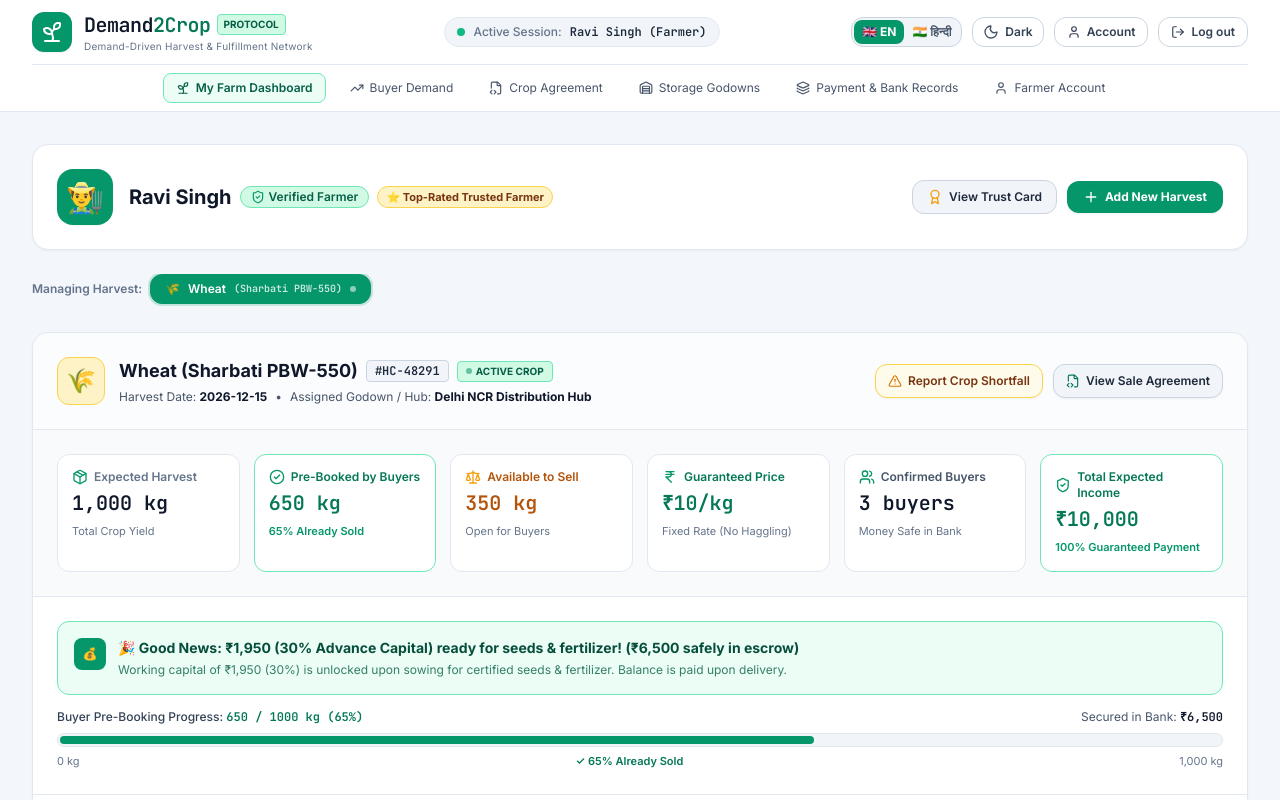
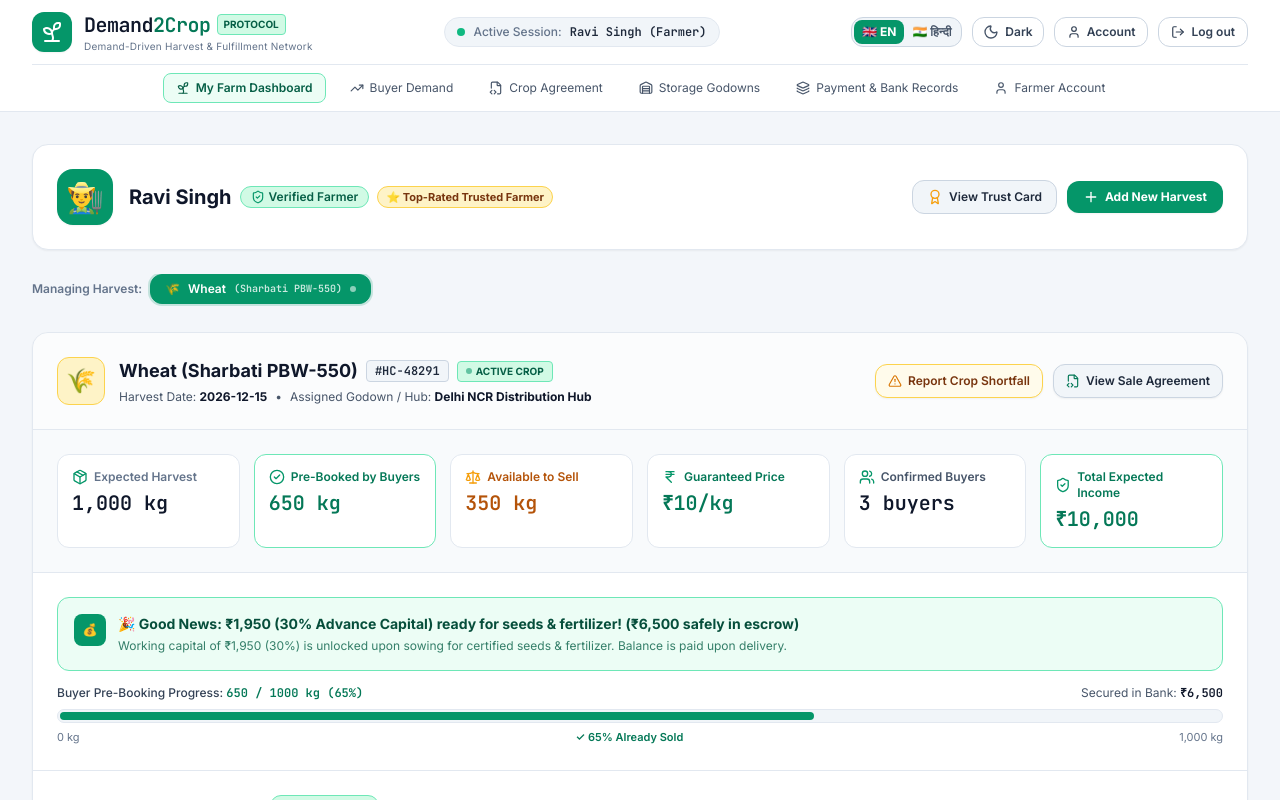
Before and after one commit to madhavgairola/Demand2Crop, a React (Vite) app: page / in a window 1280 px wide. Both pictures are taken after a click on the button "Explore App". Shown: the top 800 px of the page. Built offline with nearby package versions, Linux system fonts and the light colour scheme.

Commit message:
Remove icons from crop lifecycle steps and remove subtext from key metrics cards

```diff
--- a/src/components/farmer/FarmerDashboard.tsx
+++ b/src/components/farmer/FarmerDashboard.tsx
@@ -48,21 +48,6 @@ const STAGE_ORDER: LifecycleStage[] = [
   'DELIVERED',
   'SETTLED'
 ];
-
-const STAGE_ICONS: Record<LifecycleStage, string> = {
-  DEMAND_POSTED: '📋',
-  FARMER_COMMITTED: '🤝',
-  CULTIVATION: '🌱',
-  GROWING: '🌿',
-  HARVEST_READY: '🌾',
-  HARVESTED: '🚜',
-  QUALITY_VERIFIED: '🔬',
-  IN_TRANSIT: '🚚',
-  AT_DARK_STORE: '🏬',
-  OUT_FOR_DELIVERY: '🛵',
-  DELIVERED: '📦',
-  SETTLED: '💰'
-};
 
 const CROP_ICONS: Record<string, string> = {
   Wheat: '🌾',
@@ -315,7 +300,7 @@ export const FarmerDashboard: React.FC = () => {
           </div>
         </div>
 
-        {/* 5. 6 Key Metrics Cards (Clear, Visual, Icon-Rich) */}
+        {/* 5. 6 Key Metrics Cards (Clean, Minimal, No Subtext) */}
         <div className="p-5 md:p-6 grid grid-cols-2 sm:grid-cols-3 lg:grid-cols-6 gap-3.5 border-b border-slate-200 dark:border-slate-800/80 bg-slate-50 dark:bg-slate-950/40">
           {/* 1. Total Target */}
           <div className="bg-white dark:bg-slate-900 p-3.5 rounded-xl border border-slate-200 dark:border-slate-800 shadow-2xs">
@@ -326,7 +311,6 @@ export const FarmerDashboard: React.FC = () => {
             <div className="text-xl font-bold font-mono text-slate-900 dark:text-white">
               {primaryListing.expectedQuantityKg.toLocaleString()} kg
             </div>
-            <span className="text-[11px] text-slate-500">{t.totalQuantitySub}</span>
           </div>
 
           {/* 2. Committed Demand */}
@@ -338,9 +322,6 @@ export const FarmerDashboard: React.FC = () => {
             <div className="text-xl font-bold font-mono text-emerald-700 dark:text-emerald-400">
               {primaryListing.committedQuantityKg.toLocaleString()} kg
             </div>
-            <span className="text-[11px] text-emerald-600 dark:text-emerald-500 font-semibold">
-              {committedPct}% {t.committedDemandSub}
-            </span>
           </div>
 
           {/* 3. Remaining Available */}
@@ -352,7 +333,6 @@ export const FarmerDashboard: React.FC = () => {
             <div className="text-xl font-bold font-mono text-amber-700 dark:text-amber-400">
               {remainingKg.toLocaleString()} kg
             </div>
-            <span className="text-[11px] text-slate-500">{t.remainingAvailableSub}</span>
           </div>
 
           {/* 4. Guaranteed Rate */}
@@ -364,7 +344,6 @@ export const FarmerDashboard: React.FC = () => {
             <div className="text-xl font-bold font-mono text-emerald-700 dark:text-emerald-400">
               ₹{primaryListing.pricePerKg}/kg
             </div>
-            <span className="text-[11px] text-slate-500">{t.guaranteedPriceSub}</span>
           </div>
 
           {/* 5. Committed Buyers */}
@@ -376,7 +355,6 @@ export const FarmerDashboard: React.FC = () => {
             <div className="text-xl font-bold font-mono text-slate-900 dark:text-white">
               {primaryListing.commitmentsCount} {lang === 'hi' ? 'खरीदार' : 'buyers'}
             </div>
-            <span className="text-[11px] text-slate-500">{t.activeBuyersSub}</span>
           </div>
 
           {/* 6. Expected Revenue */}
@@ -388,7 +366,6 @@ export const FarmerDashboard: React.FC = () => {
             <div className="text-xl font-bold font-mono text-emerald-700 dark:text-emerald-400">
               ₹{totalRevenue.toLocaleString()}
             </div>
-            <span className="text-[11px] text-emerald-600 dark:text-emerald-500 font-semibold">{t.expectedRevenueSub}</span>
           </div>
         </div>
 
@@ -511,8 +488,6 @@ export const FarmerDashboard: React.FC = () => {
                 const stepInfo = stageTranslations[stageKey][lang];
                 const isPassed = actualIdx <= currentStageIndex;
                 const isCurrent = actualIdx === currentStageIndex;
-                const stageIcon = STAGE_ICONS[stageKey];
-
                 return (
                   <div
                     key={stageKey}
@@ -529,15 +504,9 @@ export const FarmerDashboard: React.FC = () => {
                   >
                     <div>
                       <div className="flex items-center justify-between mb-2">
-                        <span className="text-xl">{stageIcon}</span>
                         <span className="text-[10px] font-mono font-semibold uppercase text-slate-500 dark:text-slate-400">
                           {t.phaseLabel} {actualIdx + 1}
                         </span>
-                        {isPassed ? (
-                          <CheckCircle2 className="w-4 h-4 text-emerald-600 dark:text-emerald-400" />
-                        ) : (
-                          <div className="w-2.5 h-2.5 rounded-full bg-slate-300 dark:bg-slate-700" />
-                        )}
                       </div>
                       <div className={`text-xs font-bold leading-tight ${isCurrent ? 'text-emerald-800 dark:text-emerald-300' : isPassed ? 'text-slate-900 dark:text-white' : 'text-slate-500 dark:text-slate-400'}`}>
                         {stepInfo.label}
```
